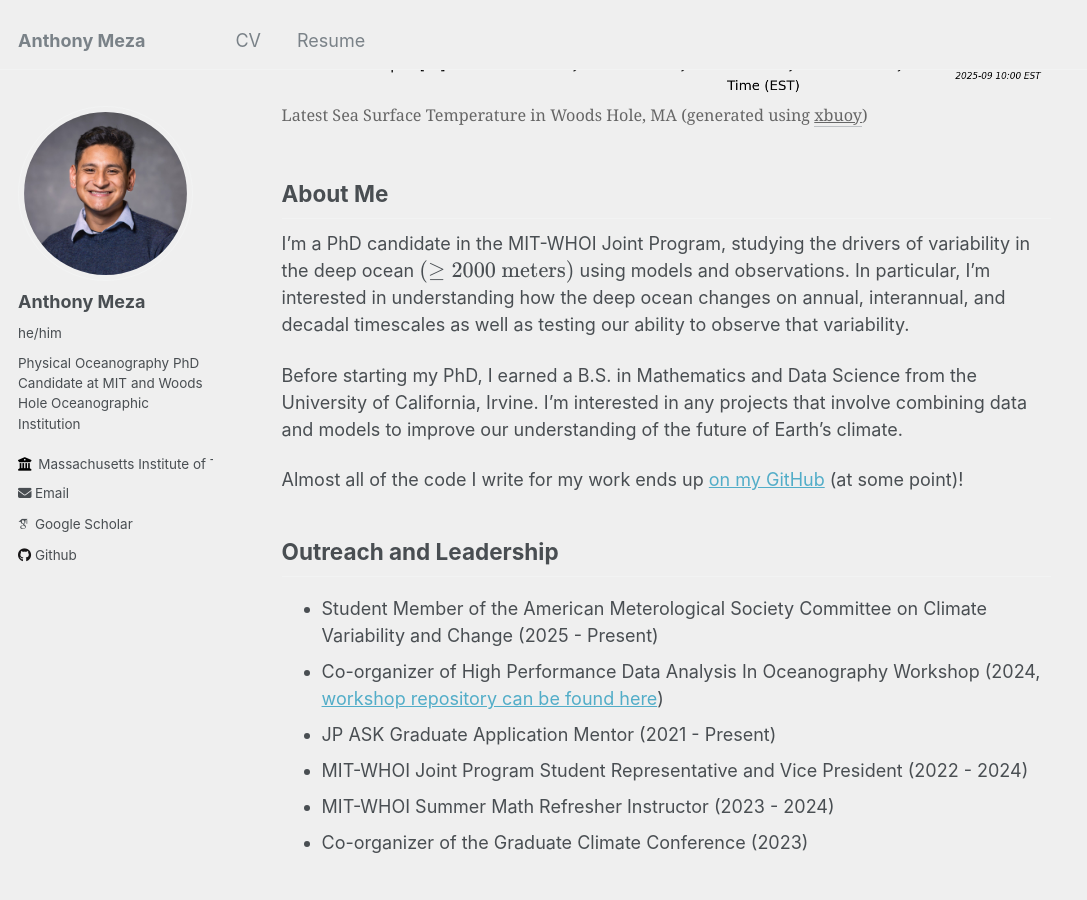
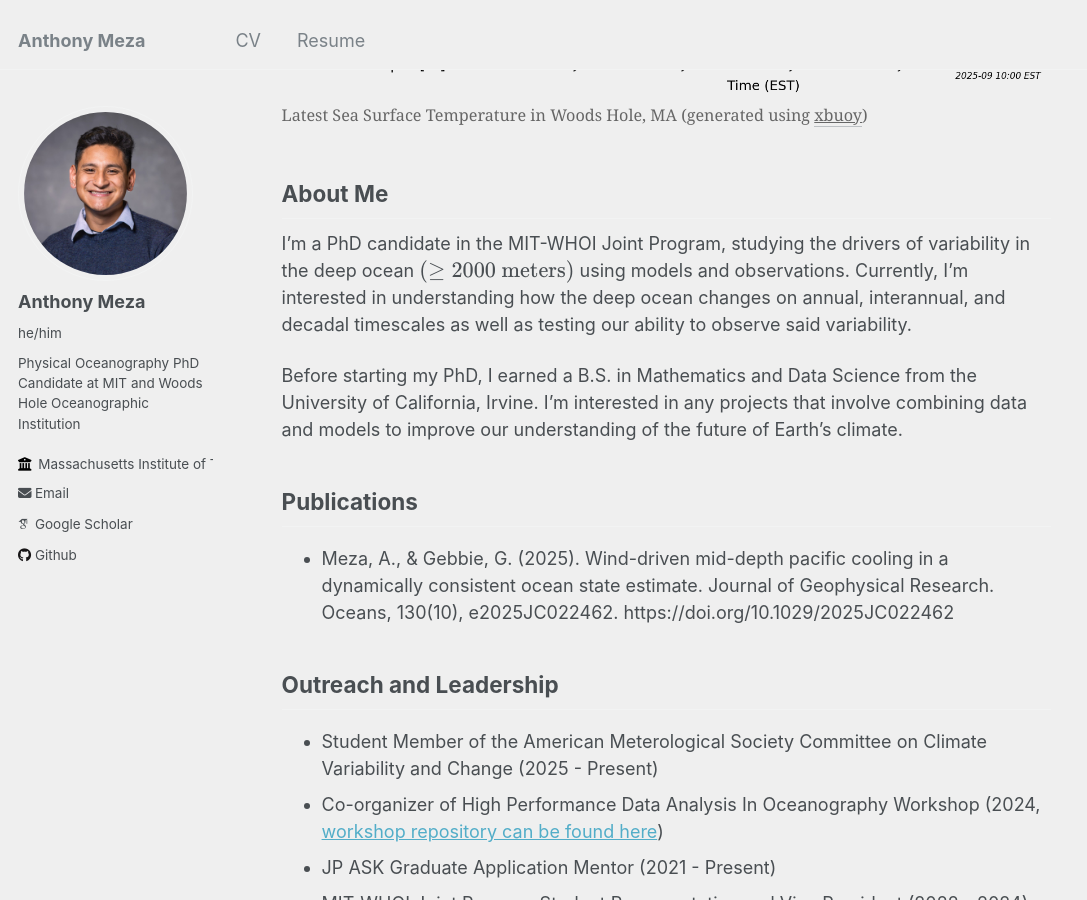
Before and after one commit to anthony-meza/anthony-meza.github.io, a Jekyll site: the page built from _pages/about.md, in a window 1280 px wide and 900 px high, scrolled down 535 px. Shown: the whole window, without its empty margins (0-1087 px from the left). Built offline with Jekyll 4.4.1, drawn with Linux system fonts in a browser that asks for light colours; some web fonts are replaced.

Commit message:
Update about.md

```diff
--- a/_pages/about.md
+++ b/_pages/about.md
@@ -26,11 +26,13 @@ redirect_from:
 </figure>
 
 ## About Me
-I'm a PhD candidate in the MIT-WHOI Joint Program, studying the drivers of variability in the deep ocean $$(\geq 2000 \textrm{ meters})$$ using models and observations. In particular, I'm interested in understanding how the deep ocean changes on annual, interannual, and decadal timescales as well as testing our ability to observe that variability.
+I'm a PhD candidate in the MIT-WHOI Joint Program, studying the drivers of variability in the deep ocean $$(\geq 2000 \textrm{ meters})$$ using models and observations. Currently, I'm interested in understanding how the deep ocean changes on annual, interannual, and decadal timescales as well as testing our ability to observe said variability.
 
 Before starting my PhD, I earned a B.S. in Mathematics and Data Science from the University of California, Irvine. I'm interested in any projects that involve combining data and models to improve our understanding of the future of Earth's climate.
 
-Almost all of the code I write for my work ends up [on my GitHub](https://github.com/anthony-meza) (at some point)!
+## Publications
+- Meza, A., & Gebbie, G. (2025). Wind-driven mid-depth pacific cooling in a dynamically consistent ocean state estimate. Journal of Geophysical Research. Oceans, 130(10), e2025JC022462. https://doi.org/10.1029/2025JC022462
+
 
 ## Outreach and Leadership
   - Student Member of the American Meterological Society Committee on Climate Variability and Change (2025 - Present)
```
